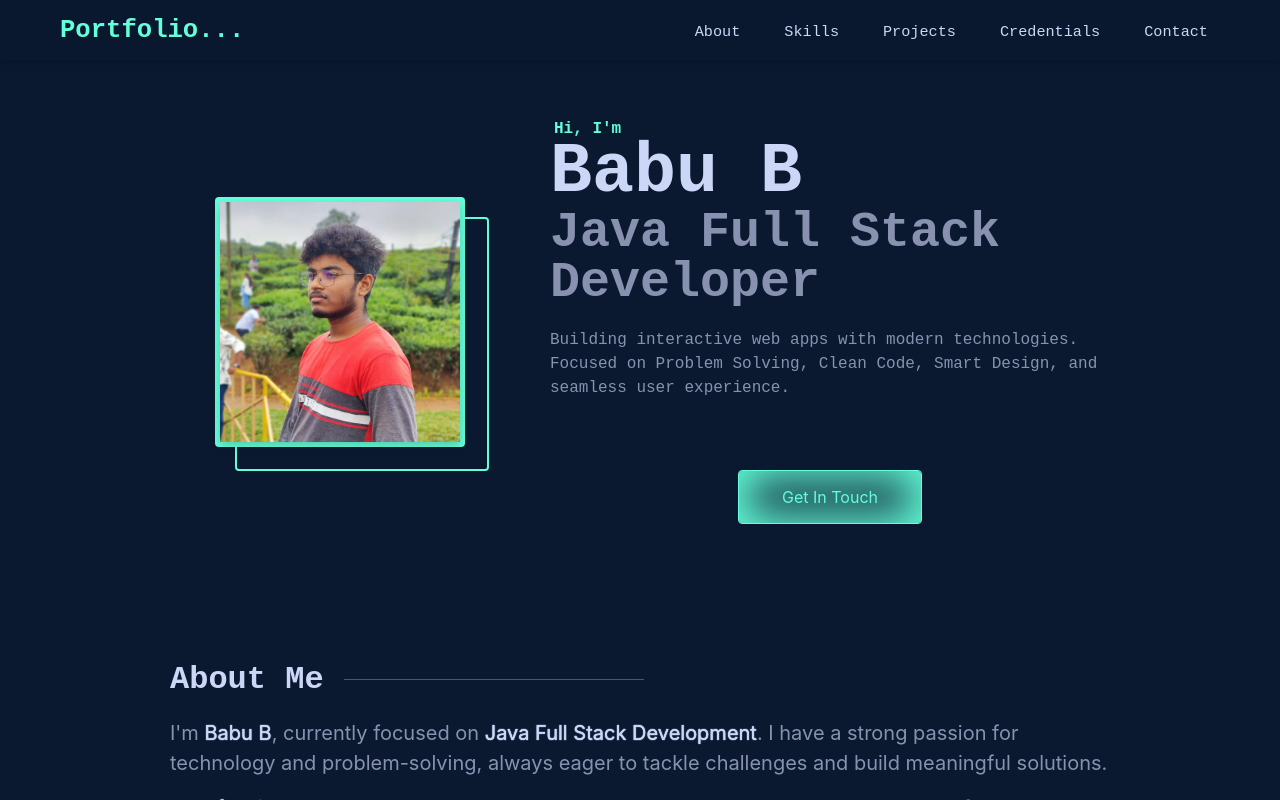
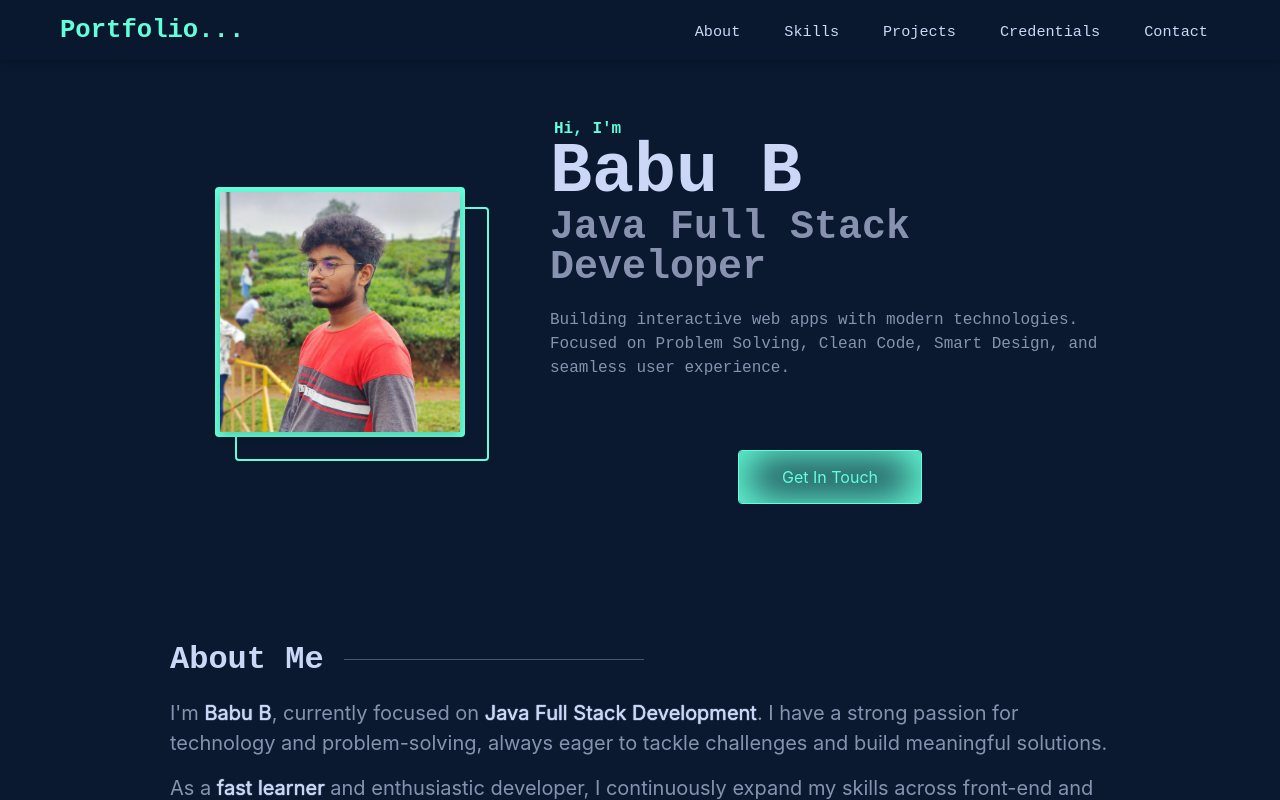
Before and after one commit to Babu16102005/BABU-portfolio, a React (Vite) app: page / in a window 1280 px wide. Shown: the top 800 px of the page. Built offline with nearby package versions, Linux system fonts and the light colour scheme.

Commit message:
portfolio update

```diff
--- a/src/components/Home/Home.css
+++ b/src/components/Home/Home.css
@@ -94,9 +94,9 @@
 }
 
 .subtitle {
-  font-size: clamp(20px, 5vw, 50px);
+  font-size: clamp(20px, 5vw, 40px);
   color: var(--slate);
-  font-weight: 00;
+  font-weight: 600;
   margin: 0;
   line-height: 1;
   font-family: var(--font-mono);
@@ -228,7 +228,7 @@
   }
 }
 
-@media (max-width: 768px) {
+@media (max-width: 1025px) {
 
   .home-content {
     flex-direction: column;
@@ -245,12 +245,13 @@
   .text-content {
     min-width: 400px;
 
-    width: 100%;
+    width: 80%;
   }
 
   .intro-text {
     text-align: center;
-    margin: 20px auto;
+    /* padding-right: 10px; */
+    margin: 25px auto;
   }
 
   .cta-button {
```
Also changed, not shown: 4 other files (tests, documents, lock files or other folders).
